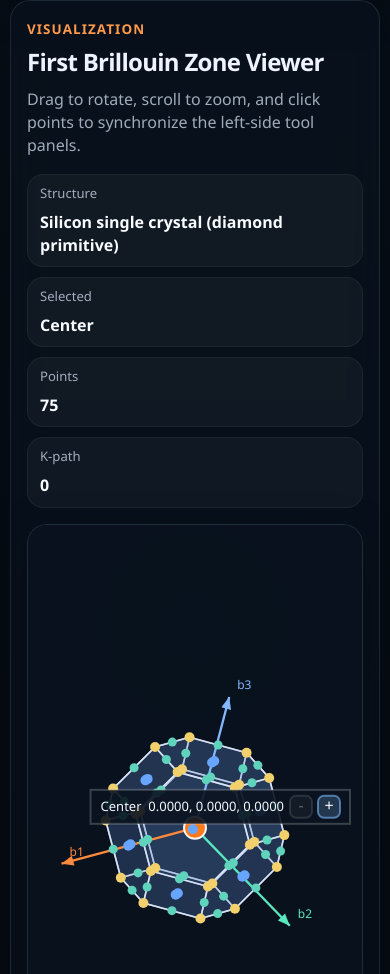
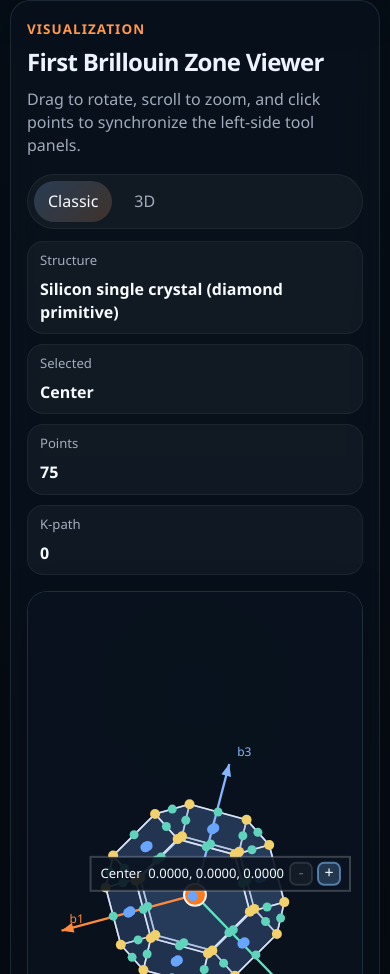
Before and after one commit to huangpipip/web_bz, a React (Vite) app: page / in a window 390 px wide. Shown: the part 4153-5127 px from the top of the page. Built offline with nearby package versions, Linux system fonts and the light colour scheme.

Commit message:
add there,js

```diff
--- a/package.json
+++ b/package.json
@@ -11,11 +11,13 @@
   },
   "dependencies": {
     "react": "^18.3.1",
-    "react-dom": "^18.3.1"
+    "react-dom": "^18.3.1",
+    "three": "^0.184.0"
   },
   "devDependencies": {
     "@types/react": "^18.3.3",
     "@types/react-dom": "^18.3.0",
+    "@types/three": "^0.184.0",
     "@vitejs/plugin-react": "^4.3.1",
     "typescript": "^5.5.4",
     "vite": "^5.4.0",
--- a/src/App.tsx
+++ b/src/App.tsx
@@ -1,4 +1,4 @@
-import { useState, type JSX } from "react";
+import { Suspense, lazy, useState, type JSX } from "react";
 import BzCanvas from "./components/BzCanvas";
 import KPathEditor from "./components/KPathEditor";
 import SpecialPointTable from "./components/SpecialPointTable";
@@ -8,6 +8,7 @@ import type { BzComputation, KPathPointDraft } from "./lib/types";
 import { SILICON_SINGLE_CRYSTAL_SAMPLE } from "./lib/samples";
 
 const INITIAL_POSCAR = SILICON_SINGLE_CRYSTAL_SAMPLE;
+const BzThreeViewer = lazy(() => import("./components/BzThreeViewer"));
 
 function countByType(computation: BzComputation | null, type: "center" | "edge" | "line" | "poly"): number {
   if (!computation) {
@@ -53,6 +54,7 @@ export default function App(): JSX.Element {
   const [kPath, setKPath] = useState<KPathPointDraft[]>([]);
   const [error, setError] = useState<string | null>(null);
   const [viewResetToken, setViewResetToken] = useState(0);
+  const [activeViewer, setActiveViewer] = useState<"classic" | "three">("classic");
 
   const selectedPoint = computation?.points.find((point) => point.id === selectedPointId) ?? null;
   const resolvedKPath = computation ? resolveKPathPoints(kPath, computation.reciprocal) : [];
@@ -297,7 +299,33 @@ export default function App(): JSX.Element {
           <div className="workspace-copy">
             <span className="workspace-label">Visualization</span>
             <h2>First Brillouin Zone Viewer</h2>
-            <p>Drag to rotate, scroll to zoom, and click points to synchronize the left-side tool panels.</p>
+            <p>
+              {activeViewer === "classic"
+                ? "Drag to rotate, scroll to zoom, and click points to synchronize the left-side tool panels."
+                : "Orbit the Three.js scene for stronger depth cues, then select points and edit the K-path from the same shared state."}
+            </p>
+          </div>
+
+          <div className="workspace-header-side">
+            <div className="viewer-tabs" aria-label="Viewer mode tabs" role="tablist">
+              <button
+                aria-selected={activeViewer === "classic"}
+                className={activeViewer === "classic" ? "viewer-tab viewer-tab-active" : "viewer-tab"}
+                role="tab"
+                type="button"
+                onClick={() => setActiveViewer("classic")}
+              >
+                Classic
+              </button>
+              <button
+                aria-selected={activeViewer === "three"}
+                className={activeViewer === "three" ? "viewer-tab viewer-tab-active" : "viewer-tab"}
+                role="tab"
+                type="button"
+                onClick={() => setActiveViewer("three")}
+              >
+                3D
+              </button>
             </div>
 
             <div className="workspace-meta">
@@ -319,8 +347,10 @@ export default function App(): JSX.Element {
               </div>
             </div>
           </div>
+        </div>
 
         <div className="workspace-stage">
+          {activeViewer === "classic" ? (
             <BzCanvas
               computation={computation}
               kPath={resolvedKPath}
@@ -331,6 +361,30 @@ export default function App(): JSX.Element {
               showReciprocalVectors={showVectors}
               viewResetToken={viewResetToken}
             />
+          ) : (
+            <Suspense
+              fallback={
+                <div className="viewer-panel">
+                  <div className="viewer-canvas-shell">
+                    <div className="viewer-empty">
+                      <p>Loading Three.js viewer…</p>
+                    </div>
+                  </div>
+                </div>
+              }
+            >
+              <BzThreeViewer
+                computation={computation}
+                kPath={resolvedKPath}
+                selectedPointId={selectedPointId}
+                onAddPointToKPath={handleAddPointToKPath}
+                onRemovePointFromKPath={handleRemovePointFromKPath}
+                onSelectPoint={setSelectedPointId}
+                showReciprocalVectors={showVectors}
+                viewResetToken={viewResetToken}
+              />
+            </Suspense>
+          )}
         </div>
       </main>
     </div>
--- a/src/styles.css
+++ b/src/styles.css
@@ -315,6 +315,13 @@ code {
   margin-bottom: 16px;
 }
 
+.workspace-header-side {
+  display: grid;
+  gap: 12px;
+  justify-items: end;
+  min-width: min(420px, 100%);
+}
+
 .workspace-copy {
   min-width: 0;
 }
@@ -345,12 +352,44 @@ code {
   display: grid;
   grid-template-columns: repeat(2, minmax(120px, 1fr));
   gap: 10px;
-  min-width: min(420px, 100%);
+  min-width: 100%;
 }
 
 .workspace-stage {
   min-height: 0;
   height: 100%;
+}
+
+.viewer-tabs {
+  display: inline-flex;
+  gap: 8px;
+  padding: 6px;
+  border-radius: 999px;
+  background: rgba(255, 255, 255, 0.04);
+  border: 1px solid rgba(255, 255, 255, 0.06);
+}
+
+.viewer-tab {
+  border: 0;
+  border-radius: 999px;
+  padding: 9px 14px;
+  background: transparent;
+  color: var(--text-soft);
+  cursor: pointer;
+  transition:
+    background 140ms ease,
+    color 140ms ease,
+    transform 140ms ease;
+}
+
+.viewer-tab:hover {
+  transform: translateY(-1px);
+  color: #f4f8ff;
+}
+
+.viewer-tab-active {
+  background: linear-gradient(135deg, rgba(126, 190, 255, 0.22) 0%, rgba(255, 154, 77, 0.2) 100%);
+  color: #f8fbff;
 }
 
 .viewer-panel {
@@ -393,6 +432,59 @@ code {
   place-items: center;
   padding: 24px;
   pointer-events: none;
+}
+
+.viewer-three-shell {
+  background:
+    radial-gradient(circle at 50% 16%, rgba(126, 190, 255, 0.16), transparent 28%),
+    radial-gradient(circle at 70% 30%, rgba(255, 154, 77, 0.09), transparent 24%),
+    linear-gradient(180deg, rgba(7, 15, 25, 0.95) 0%, rgba(4, 8, 14, 0.98) 100%);
+}
+
+.viewer-three-stage,
+.viewer-three-canvas {
+  position: absolute;
+  inset: 0;
+  width: 100%;
+  height: 100%;
+}
+
+.viewer-overlay-card {
+  position: absolute;
+  left: 18px;
+  right: 18px;
+  bottom: 18px;
+  display: flex;
+  align-items: center;
+  justify-content: space-between;
+  gap: 14px;
+  padding: 14px 16px;
+  border-radius: 18px;
+  background: rgba(8, 16, 25, 0.82);
+  border: 1px solid rgba(255, 255, 255, 0.08);
+  box-shadow: 0 14px 28px rgba(0, 0, 0, 0.22);
+  backdrop-filter: blur(14px);
+}
+
+.viewer-overlay-card strong {
+  display: block;
+  color: #f7fbff;
+}
+
+.viewer-overlay-eyebrow {
+  display: inline-block;
+  margin-bottom: 5px;
+  color: var(--accent-strong);
+  font-size: 0.78rem;
+  font-weight: 700;
+  letter-spacing: 0.08em;
+  text-transform: uppercase;
+}
+
+.viewer-overlay-actions {
+  display: inline-flex;
+  flex-wrap: wrap;
+  gap: 10px;
 }
 
 .point-table {
@@ -615,6 +707,12 @@ code {
     flex-direction: column;
   }
 
+  .workspace-header-side {
+    justify-items: stretch;
+    min-width: 0;
+    width: 100%;
+  }
+
   .workspace-meta {
     width: 100%;
     min-width: 0;
@@ -642,6 +740,14 @@ code {
     grid-template-columns: 1fr;
   }
 
+  .viewer-overlay-card {
+    left: 12px;
+    right: 12px;
+    bottom: 12px;
+    flex-direction: column;
+    align-items: stretch;
+  }
+
   .point-table-head,
   .point-row {
     grid-template-columns: 120px 1fr;
```
Also changed, not shown: 1 other file (tests, documents, lock files or other folders). Lines whose indentation alone changed are shown as unchanged.
